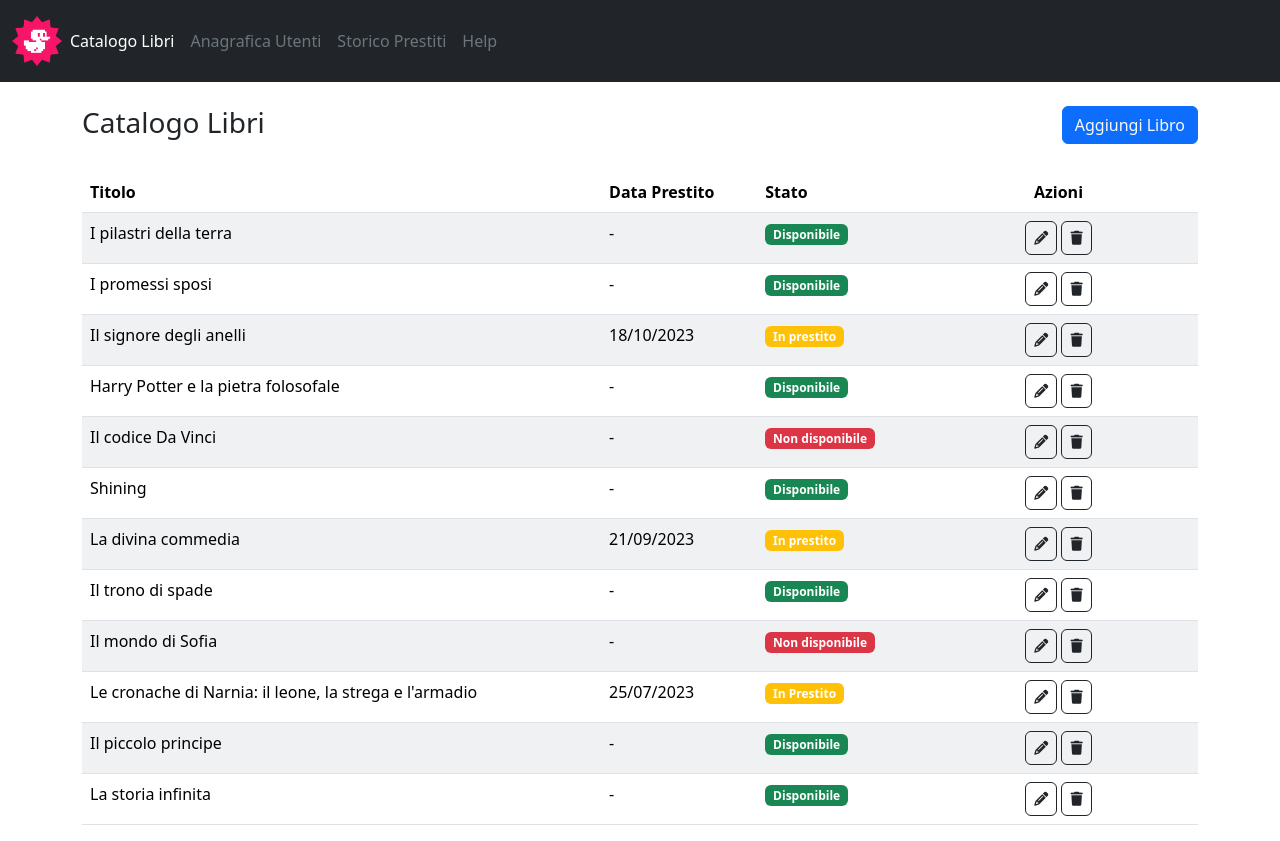
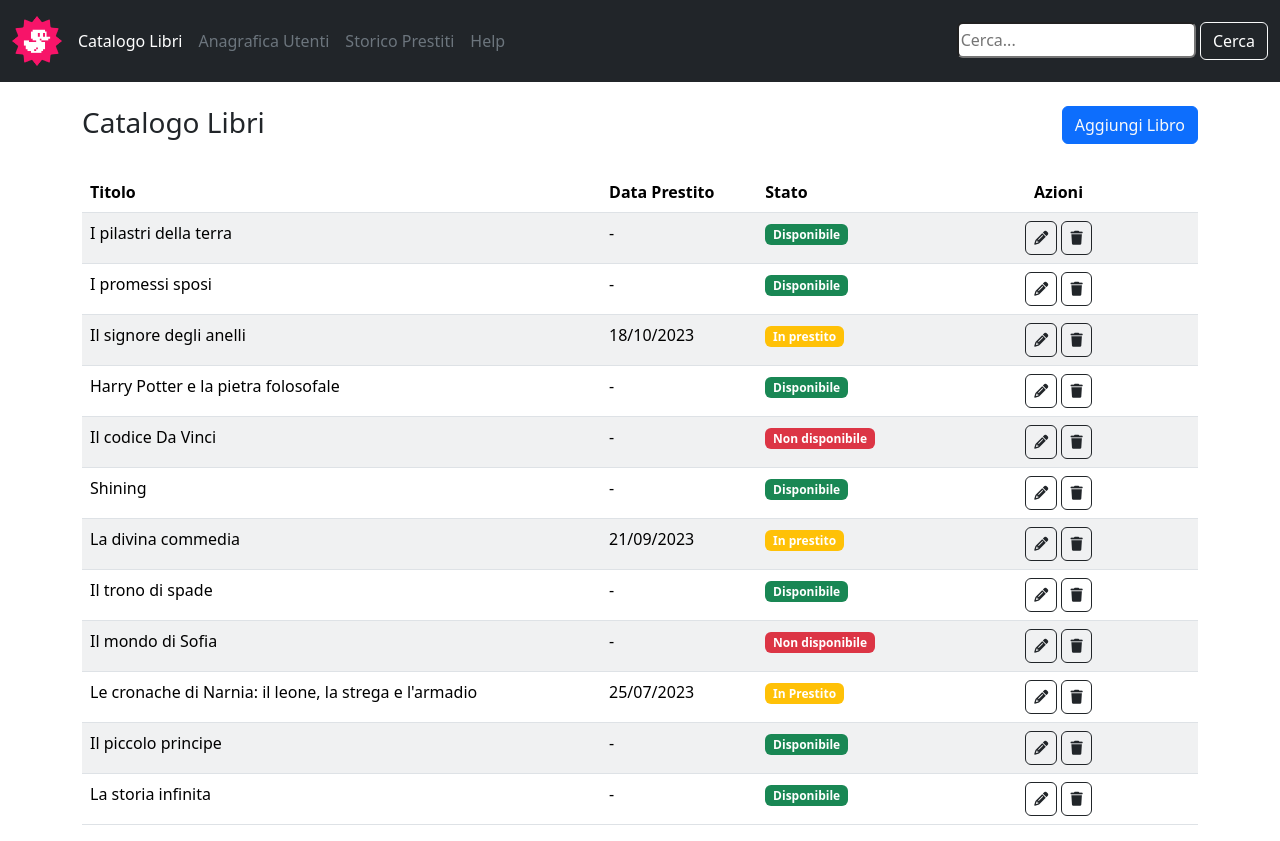
Before and after one commit to AndreaParrini/html-css-bootstrap-dashboard, a plain HTML site: page index.html in a window 1280 px wide. Drawn offline with nearby package versions, Linux system fonts and the light colour scheme.

Commit message:
fix header

```diff
--- a/index.html
+++ b/index.html
@@ -12,7 +12,8 @@
 
     <header class="bg-dark text-light py-3">
         <nav>
-            <div class="container-fluid d-flex justify-content-between justify-content-lg-start align-items-center">
+            <div class="container-fluid d-flex justify-content-between justify-content-lg-between align-items-center">
+                <div class="d-flex align-items-center gap-2">
                     <div class="logo">
                         <img class="mw-100" src="./img/duck.png" alt="">
                     </div>
@@ -22,7 +23,14 @@
                         <li>Storico Prestiti</li>
                         <li>Help</li>
                     </ul>
+                </div>
+                <div>
                     <a href="#" class="btn text-light border-1 border-light d-lg-none"><i class="fa-solid fa-bars"></i></a>
+                    <div class="d-none d-lg-block">
+                        <input class="rounded-2 py-1" type="text" name="" id="" placeholder="Cerca...">
+                        <a href="#" class="btn btn-dark border-light">Cerca</a>
+                    </div>
+                </div>
             </div>
         </nav>
     </header>
```
Lines whose indentation alone changed are shown as unchanged.
